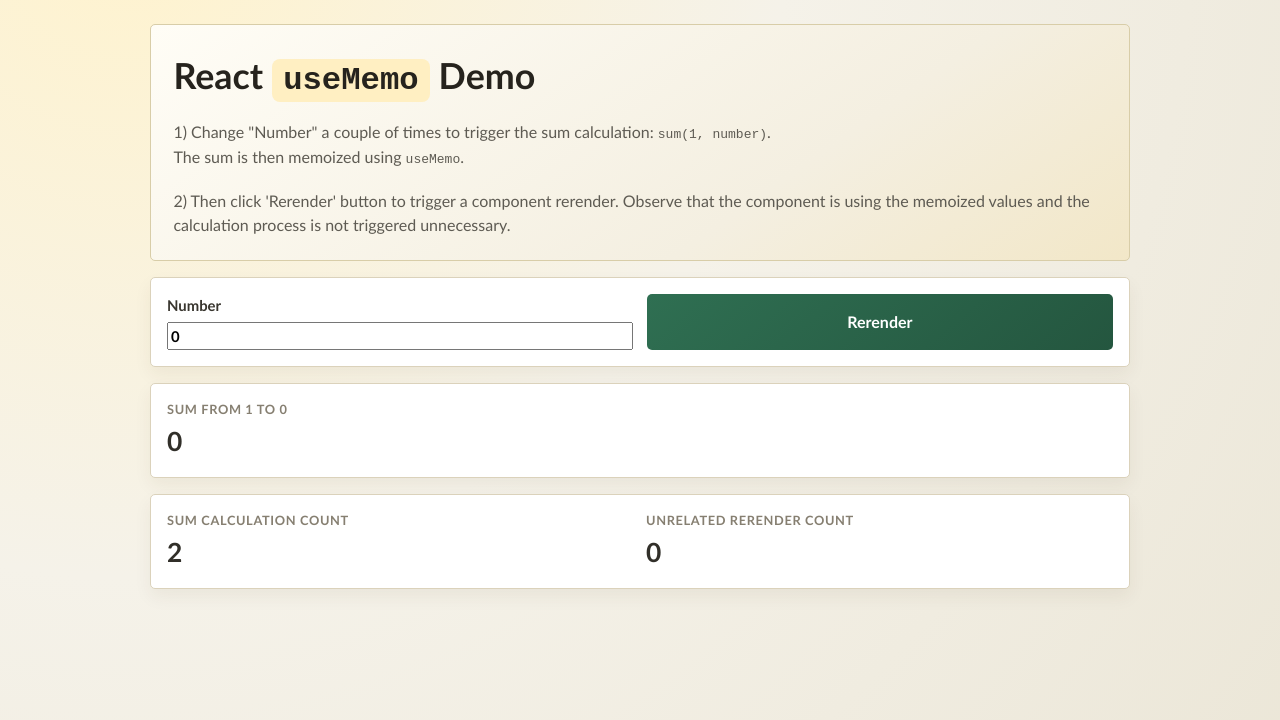
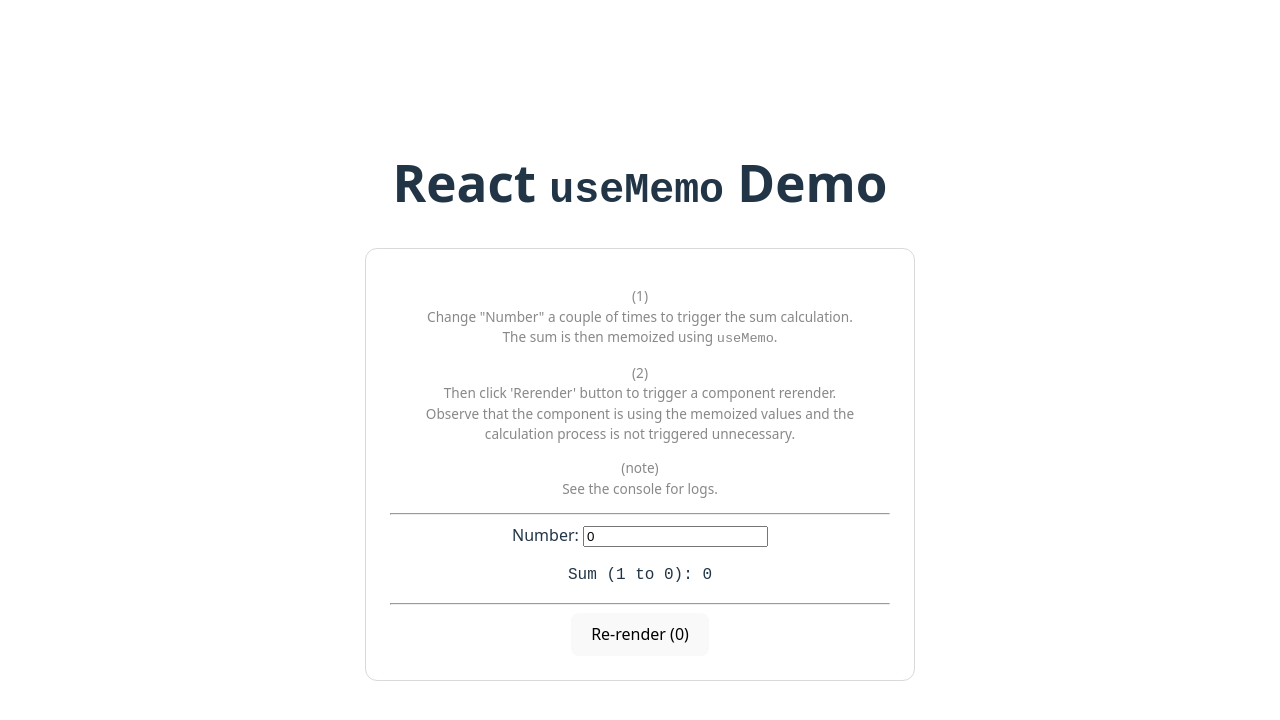
Before and after one commit to lastunicorn/use-memo, a React (Vite) app in the folder sources/: page / in a window 1280 px wide. Shown: the top 720 px of the page. Built offline with nearby package versions, Linux system fonts and the light colour scheme.

Commit message:
Cleaned the example even more.

```diff
--- a/sources/src/App.css
+++ b/sources/src/App.css
@@ -1 +1,6 @@
-/* Styles were extracted to src/features/use-memo-demo/UseMemoDemo.css. */
+#root {
+	max-width: 1280px;
+	margin: 0 auto;
+	padding: 2rem;
+	text-align: center;
+}
--- a/sources/src/App.tsx
+++ b/sources/src/App.tsx
@@ -1,5 +1,14 @@
-import UseMemoDemo from './features/use-memo-demo/UseMemoDemo';
+import UseMemoDemo from "./features/use-memo-demo/UseMemoDemo";
+import "./App.css";
 
 export default function App() {
-	return <UseMemoDemo />;
+	return (
+		<>
+			<h1>
+				React <code>useMemo</code> Demo
+			</h1>
+
+			<UseMemoDemo />
+		</>
+	);
 }
--- a/sources/src/features/use-memo-demo/UseMemoDemo.css
+++ b/sources/src/features/use-memo-demo/UseMemoDemo.css
@@ -1,125 +1,25 @@
-#root {
-	width: min(980px, 100% - 2rem);
-	margin: 1.5rem auto;
+.card {
+	border: 1px solid rgba(128, 128, 128, 0.3);
+	border-radius: 12px;
+	padding: 1.5rem;
+	max-width: 500px;
 }
 
-.app-shell {
-	display: grid;
-	gap: 1rem;
+.card__description {
+	font-size: 0.85rem;
+	color: #888;
+	line-height: 1.5;
 }
 
-header {
-	padding: 1.4rem;
-	border-radius: 5px;
-	background: linear-gradient(145deg, #fffdf6, #f4efe1 65%, #f2e7c8);
-	border: 1px solid #d8cda8;
-	text-align: left;
+.card__display {
+	font-size: 1rem;
+	font-family: monospace;
+	text-align: center;
+	margin: 1rem 0;
 }
 
-h1 {
-	margin: 0.4rem 0;
-	font-size: clamp(1.6rem, 2.8vw, 2.25rem);
-	line-height: 1.2;
+.card__controls {
+	display: flex;
+	gap: 0.5rem;
+	justify-content: center;
 }
-
-h1 code {
-	padding: 0.1em 0.35em;
-	border-radius: 8px;
-	background: #ffefc2;
-	font-size: 0.9em;
-}
-
-.subtitle {
-	margin: 0;
-	color: #5e5b53;
-	margin-top: 20px;
-}
-
-.panel {
-	background: #fff;
-	border: 1px solid #dbd2bb;
-	border-radius: 5px;
-	padding: 1rem;
-	box-shadow: 0 8px 18px rgba(66, 53, 23, 0.06);
-	animation: panel-enter 400ms ease;
-}
-
-.controls {
-	display: grid;
-	grid-template-columns: repeat(auto-fit, minmax(220px, 1fr));
-	gap: 0.85rem;
-}
-
-label {
-	display: grid;
-	gap: 0.35rem;
-	font-weight: 600;
-	font-size: 0.93rem;
-	color: #39362f;
-}
-
-input,
-button {
-	font: inherit;
-}
-
-.metrics {
-	display: grid;
-	grid-template-columns: repeat(auto-fit, minmax(150px, 1fr));
-	gap: 0.75rem;
-}
-
-.metric-label {
-	margin: 0;
-	font-size: 0.8rem;
-	text-transform: uppercase;
-	letter-spacing: 0.05em;
-	color: #867f71;
-	font-weight: 700;
-}
-
-.metric-value {
-	margin: 0.15rem 0 0;
-	font-size: 1.65rem;
-	font-weight: 800;
-	color: #312f29;
-}
-
-button {
-	border: 0;
-	padding: 0.7rem 1rem;
-	border-radius: 5px;
-	background: linear-gradient(140deg, #2f6f52, #24563f);
-	color: #fff;
-	font-weight: 700;
-	cursor: pointer;
-	transition: transform 120ms ease;
-}
-
-button:hover {
-	transform: translateY(-1px);
-}
-
-@keyframes panel-enter {
-	from {
-		opacity: 0;
-		transform: translateY(6px);
-	}
-	to {
-		opacity: 1;
-		transform: translateY(0);
-	}
-}
-
-@media (max-width: 640px) {
-	#root {
-		width: calc(100% - 1rem);
-		margin: 0.5rem auto 1rem;
-	}
-
-	.panel,
-	header {
-		padding: 0.85rem;
-		border-radius: 12px;
-	}
-}
--- a/sources/src/features/use-memo-demo/UseMemoDemo.tsx
+++ b/sources/src/features/use-memo-demo/UseMemoDemo.tsx
@@ -1,15 +1,15 @@
-import { type ChangeEvent, useMemo, useRef, useState } from 'react';
-import './UseMemoDemo.css';
+import { useMemo, useState, type ChangeEvent } from "react";
+import "./UseMemoDemo.css";
 
 export default function UseMemoDemo() {
 	const [num, setNum] = useState(0);
-	const [rerenderCount, setRerenderCount] = useState(0);
+	const [rerenderCount, setRerenderCount] = useState(0); // This state is used to trigger a component rerender without changing the num value.
 
-	const calculationCountRef = useRef(0);
+	console.log("Component is rendering...");
 
 	// Memoize the sum so that the expensive calculation is not triggered when unrelated rerenders occur.
 	const sum = useMemo(() => {
-		calculationCountRef.current += 1;
+		console.log("Calculating sum...");
 
 		let sum = 0;
 
@@ -33,46 +33,53 @@
 	}
 
 	return (
-		<div className='app-shell'>
+		<div className="card">
 			<header>
-				<h1>
-					React <code>useMemo</code> Demo
-				</h1>
-				<p className='subtitle'>
-					1) Change "Number" a couple of times to trigger the sum calculation: <code>sum(1, number)</code>.
-					<br/>
+				<p className="card__description">
+					(1)
+					<br />
+					Change "Number" a couple of times to trigger the sum calculation.
+					<br />
 					The sum is then memoized using <code>useMemo</code>.
 				</p>
-				<p className='subtitle'>
-					2) Then click 'Rerender' button to trigger a component rerender. Observe that the component is using the memoized values and the calculation process is not triggered unnecessary.
+				<p className="card__description">
+					(2)
+					<br />
+					Then click 'Rerender' button to trigger a component rerender.
+					<br />
+					Observe that the component is using the memoized values and the calculation process is not triggered
+					unnecessary.
+				</p>
+				<p className="card__description">
+					(note)
+					<br />
+					See the console for logs.
 				</p>
 			</header>
 
-			<section className='panel controls'>
+			<hr />
+
+			<section className="card__controls">
 				<label>
-					Number
+					Number:&nbsp;
 					<input
-					 type='number' value={num} onChange={handleNumChange} />
+						type="number"
+						value={num}
+						onChange={handleNumChange}
+					/>
 				</label>
-				<button onClick={handleRerenderClick}>Rerender</button>
 			</section>
 
-			<section className='panel'>
+			<section className="card__display">
 				<div>
-					<p className='metric-label'>Sum from 1 to {num}</p>
-					<p className='metric-value'>{sum}</p>
+					Sum (1 to {num}): {sum}
 				</div>
 			</section>
 
-			<section className='panel metrics'>
-				<div>
-					<p className='metric-label'>Sum calculation count</p>
-					<p className='metric-value'>{calculationCountRef.current}</p>
-				</div>
-				<div>
-					<p className='metric-label'>Unrelated rerender count</p>
-					<p className='metric-value'>{rerenderCount}</p>
-				</div>
+			<hr />
+
+			<section className="card__controls">
+				<button onClick={handleRerenderClick}>Re-render ({rerenderCount})</button>
 			</section>
 		</div>
 	);
--- a/sources/src/index.css
+++ b/sources/src/index.css
@@ -1,22 +1,73 @@
 :root {
-	font-family: "Trebuchet MS", "Segoe UI", "Gill Sans", sans-serif;
+	font-family: system-ui, Avenir, Helvetica, Arial, sans-serif;
 	line-height: 1.5;
 	font-weight: 400;
+
+	color-scheme: light dark;
+	color: rgba(255, 255, 255, 0.87);
+	background-color: #242424;
+
 	font-synthesis: none;
 	text-rendering: optimizeLegibility;
 	-webkit-font-smoothing: antialiased;
 	-moz-osx-font-smoothing: grayscale;
-	color: #26231d;
-	background: radial-gradient(circle at 10% -10%, #fff3ce, #f5f2e9 45%, #ebe6d7);
 }
 
-* {
-	box-sizing: border-box;
+a {
+	font-weight: 500;
+	color: #646cff;
+	text-decoration: inherit;
+}
+
+a:hover {
+	color: #535bf2;
 }
 
 body {
 	margin: 0;
+	display: flex;
+	place-items: center;
 	min-width: 320px;
 	min-height: 100vh;
-	background: transparent;
 }
+
+h1 {
+	font-size: 3.2em;
+	line-height: 1.1;
+}
+
+button {
+	border-radius: 8px;
+	border: 1px solid transparent;
+	padding: 0.6em 1.2em;
+	font-size: 1em;
+	font-weight: 500;
+	font-family: inherit;
+	background-color: #1a1a1a;
+	cursor: pointer;
+	transition: border-color 0.25s;
+}
+
+button:hover {
+	border-color: #646cff;
+}
+
+button:focus,
+button:focus-visible {
+	outline: 4px auto -webkit-focus-ring-color;
+}
+
+@media (prefers-color-scheme: light) {
+	:root {
+		color: #213547;
+		background-color: #ffffff;
+	}
+
+	a:hover {
+		color: #747bff;
+	}
+
+	button {
+		background-color: #f9f9f9;
+	}
+}
```
